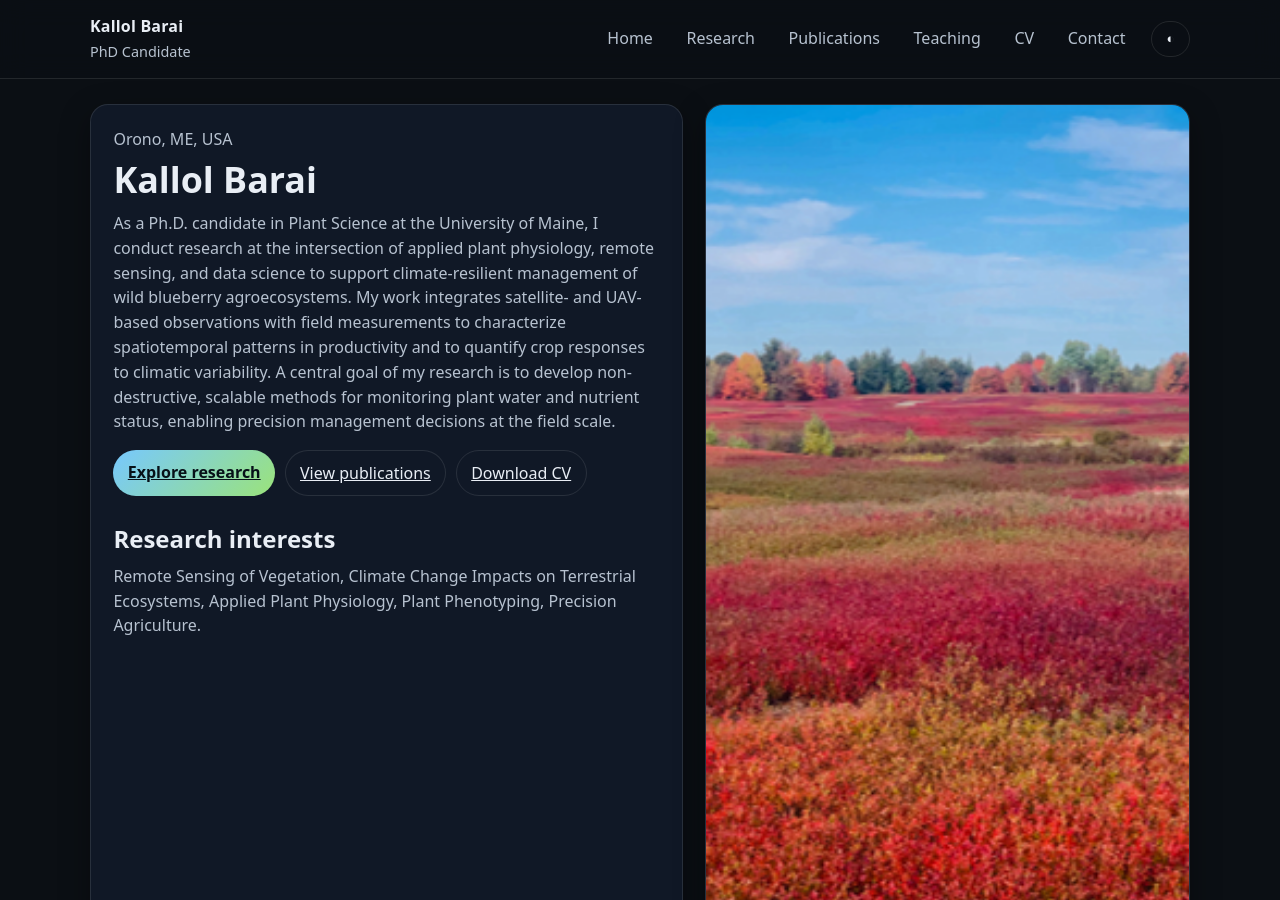
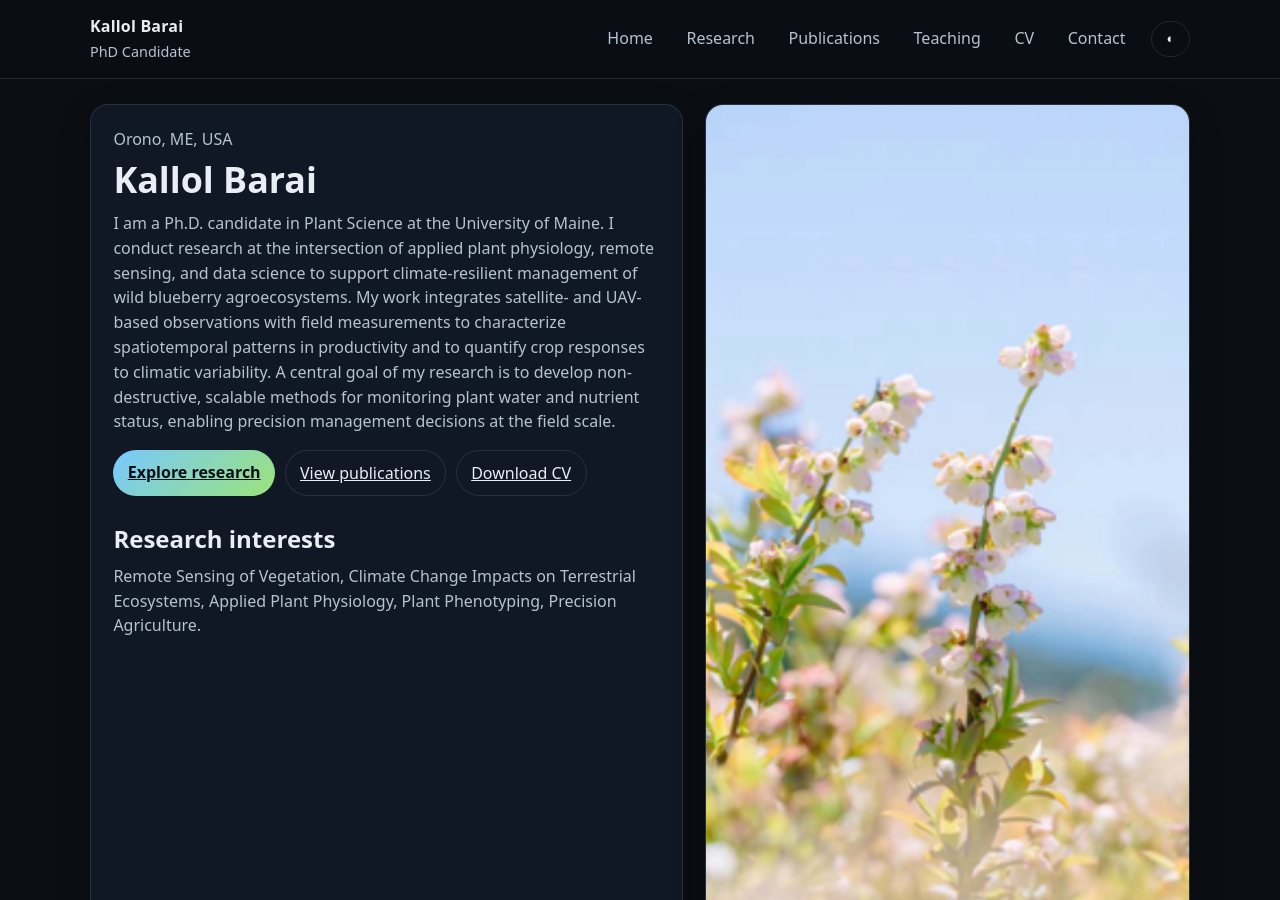
Before and after one commit to kallolbarai/kallolbarai.github.io, a Jekyll site: the page built from index.md, in a window 1280 px wide and 900 px high. Built offline with Jekyll 4.4.1, drawn with Linux system fonts in a browser that asks for light colours.

Commit message:
Update index.md

```diff
--- a/index.md
+++ b/index.md
@@ -9,7 +9,7 @@ title: Home
   <div class="card hero__main">
     <p class="hero__kicker">{{ p.location }}</p>
     <h1 class="hero__title">{{ p.name }}</h1>
-    <p class="hero__bio">As a Ph.D. candidate in Plant Science at the University of Maine, I conduct research at the intersection of applied plant physiology, remote sensing, and data science to support climate-resilient management of wild blueberry agroecosystems. My work integrates satellite- and UAV-based observations with field measurements to characterize spatiotemporal patterns in productivity and to quantify crop responses to climatic variability. A central goal of my research is to develop non-destructive, scalable methods for monitoring plant water and nutrient status, enabling precision management decisions at the field scale.</p>
+    <p class="hero__bio">I am a Ph.D. candidate in Plant Science at the University of Maine. I conduct research at the intersection of applied plant physiology, remote sensing, and data science to support climate-resilient management of wild blueberry agroecosystems. My work integrates satellite- and UAV-based observations with field measurements to characterize spatiotemporal patterns in productivity and to quantify crop responses to climatic variability. A central goal of my research is to develop non-destructive, scalable methods for monitoring plant water and nutrient status, enabling precision management decisions at the field scale.</p>
 
     <div class="hero__cta">
       <a class="btn btn--primary" href="{{ '/pages/research/' | relative_url }}">Explore research</a>
@@ -24,7 +24,7 @@ title: Home
   </div>
 
   <div class="card hero__aside" aria-label="Wild blueberry landscape">
-    <img src="{{ '/assets/img/blueberry_field_fall.png' | relative_url }}" alt="Wild blueberry field landscape" />
+    <img src="{{ '/assets/img/blueberry_blossom.png' | relative_url }}" alt="Wild blueberry field landscape" />
   </div>
 </section>
 
```
